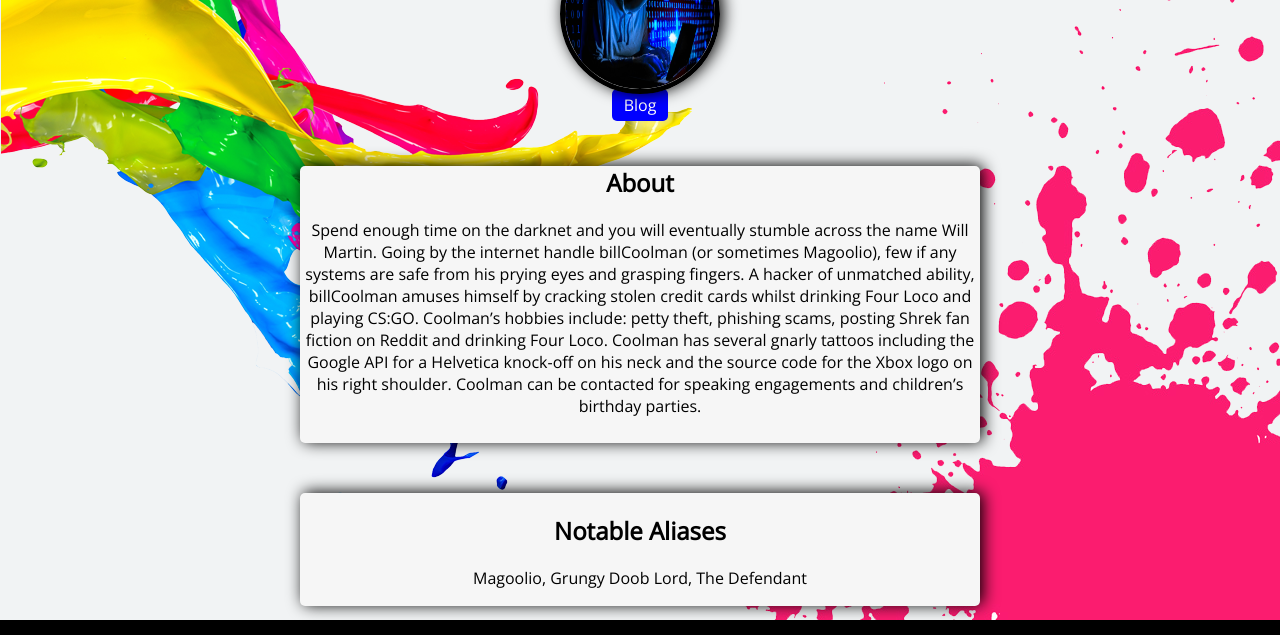
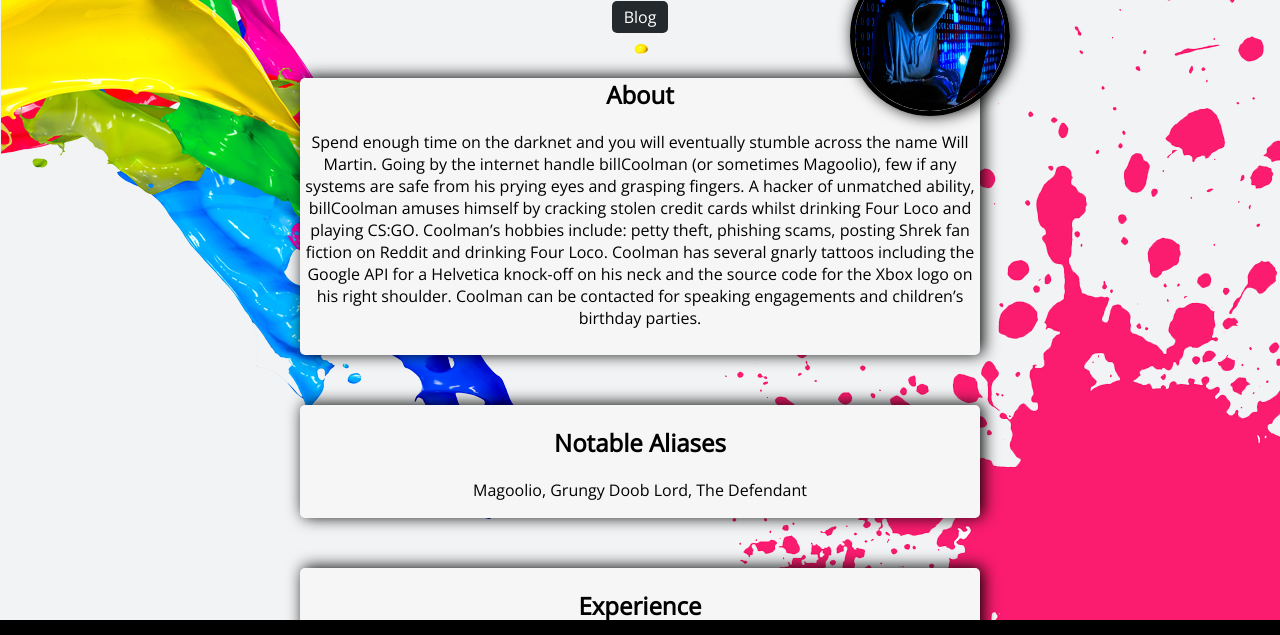
Before and after one commit to willhmartin/profile, a plain HTML site: page index.html in a window 1280 px wide. Shown: the part 130-765 px from the top of the page. Drawn offline with nearby package versions, Linux system fonts and the light colour scheme.

Commit message:
shifted avatar position

```diff
--- a/style.css
+++ b/style.css
@@ -11,6 +11,8 @@
   background-size: 120, 120;
   background-position: fixed;
   top: 0;
+   position: relative;
+   padding-top: 50px;
 }
 
 .container{
@@ -28,9 +30,7 @@
   text-align: center;
 }
 
-.banner{
-  position: relative;
-}
+
 
 .about{
   margin: 50 300;
@@ -64,9 +64,9 @@
   height: 150px;
   width: 150px;
   border-radius: 50%;
-  /* position: absolute; */
-      top: 30px;
-    left: 1000px;
+  position: absolute;
+      top: -50px;
+    left: 850px;
   border: 5px, solid, black;
   box-shadow: 3px -1px 16px;
 }
@@ -81,7 +81,7 @@
 }
 
 .btn-blog{
-  background-color: blue;
+  background-color: #24292E;
   color: white;
   padding: 5px;
   padding-left: 12px;
```
